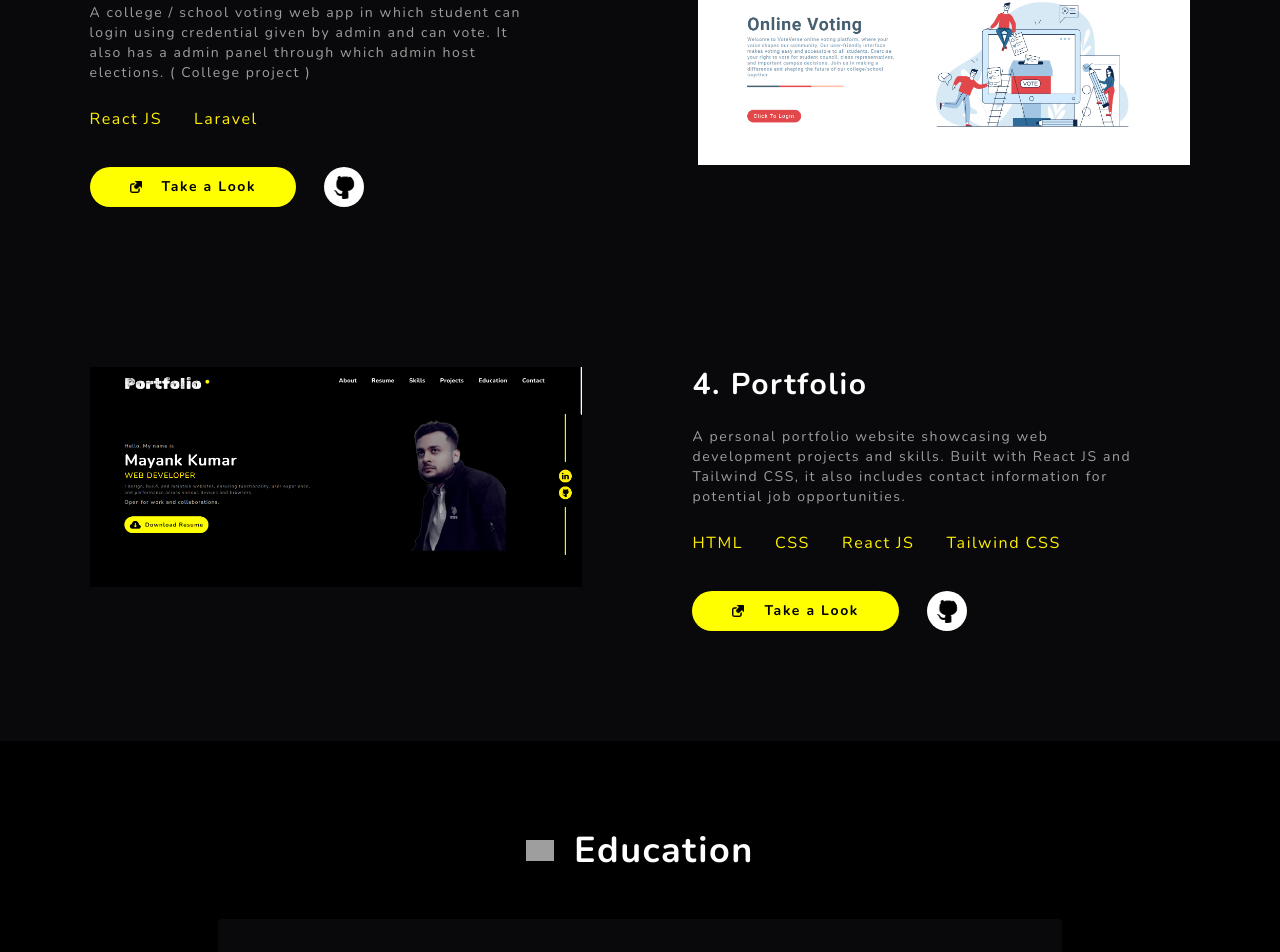
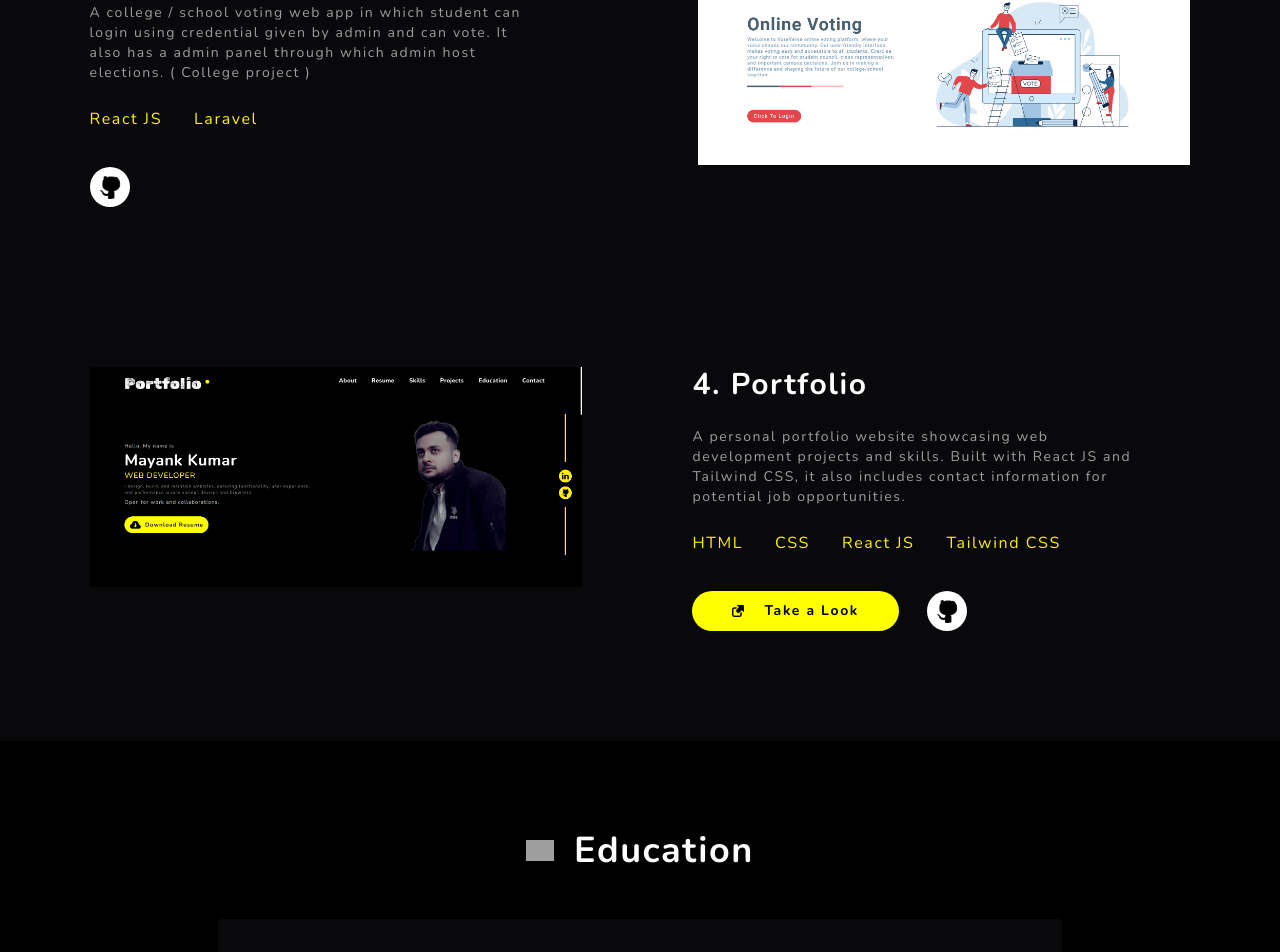
Before and after one commit to mayankkr121001/Portfolio, a React (Vite) app: page / in a window 1280 px wide. Shown: the part 2624-3576 px from the top of the page. Built offline with nearby package versions, Linux system fonts and the light colour scheme; grey boxes are pictures that could not be loaded; a web font is replaced by a local one.

Commit message:
Voteverse take a look button removed

```diff
--- a/src/component/Projects.jsx
+++ b/src/component/Projects.jsx
@@ -47,7 +47,7 @@ const projectsArray = [
         image: portfolioImg,
         name: "Portfolio",
         description: "A personal portfolio website showcasing web development projects and skills. Built with React JS and Tailwind CSS, it also includes contact information for potential job opportunities.",
-        techStack: ["HTML", "CSS" , "React JS", "Tailwind CSS"],
+        techStack: ["HTML", "CSS", "React JS", "Tailwind CSS"],
         link: "#About",
         target: "",
         github: "https://github.com/mayankkr121001/Portfolio"
@@ -87,7 +87,7 @@ function Projects() {
                 </div>
 
                 {
-                    projectsArray.map((elm, index) => ((elm.sNo % 2 == 0 ) ?
+                    projectsArray.map((elm, index) => ((elm.sNo % 2 == 0) ?
                         <div key={index} className=' flex flex-col-reverse items-start lg:flex-row justify-center  gap-[50px] lg:gap-[10%] py-[80px]' >
                             <a href={elm.link} target={elm.target} className='projectImageDiv w-[80%] lg:w-[50%]'>
                                 <img className='lg:h-[250px] xl:h-auto' ref={(el) => (projectImage.current[index] = el)} onMouseMove={(e) => onImageMouseMoveFunc(e, index)} onMouseLeave={() => onImageMouseLeaveFunc(index)} src={elm.image} alt="weather App" />
@@ -103,10 +103,10 @@ function Projects() {
                                     <p>{elm.techStack[3]}</p>
                                 </div>
                                 <div className='flex gap-3 sm:gap-7 mt-8 xl:mt-9'>
-                                    <a href={elm.link} target={elm.target} className='takeALookBtn flex items-center gap-2 sm:gap-5 bg-[#fff000] text-black font-bold rounded-full px-5 sm:px-10 py-2'>
+                                    {(elm.name !== "Voteverse") && <a href={elm.link} target={elm.target} className='takeALookBtn flex items-center gap-2 sm:gap-5 bg-[#fff000] text-black font-bold rounded-full px-5 sm:px-10 py-2'>
                                         <img className='w-3' src={takeLookIcon} alt="takeLookIcon" />
                                         <p className='text-sm'>Take a Look</p>
-                                    </a>
+                                    </a>}
                                     <a href={elm.github} target='_blank'><img className='takeALookGithub bg-white rounded-full w-10 p-2' src={githubIcon} alt="github" /></a>
                                 </div>
                             </div>
@@ -127,10 +127,10 @@ function Projects() {
                                     <p>{elm.techStack[3]}</p>
                                 </div>
                                 <div className='flex gap-3 sm:gap-7 mt-8 xl:mt-9'>
-                                    <a href={elm.link} target={elm.target} className='takeALookBtn flex items-center gap-2 sm:gap-5 bg-[#fff000] text-black font-bold rounded-full px-5 sm:px-10 py-2'>
+                                    {(elm.name !== "Voteverse") && <a href={elm.link} target={elm.target} className='takeALookBtn flex items-center gap-2 sm:gap-5 bg-[#fff000] text-black font-bold rounded-full px-5 sm:px-10 py-2'>
                                         <img className='w-3' src={takeLookIcon} alt="takeLookIcon" />
                                         <p className='text-sm'>Take a Look</p>
-                                    </a>
+                                    </a>}
                                     <a href={elm.github} target='_blank'><img className='takeALookGithub bg-white rounded-full w-10 p-2' src={githubIcon} alt="github" /></a>
                                 </div>
                             </div>
```
